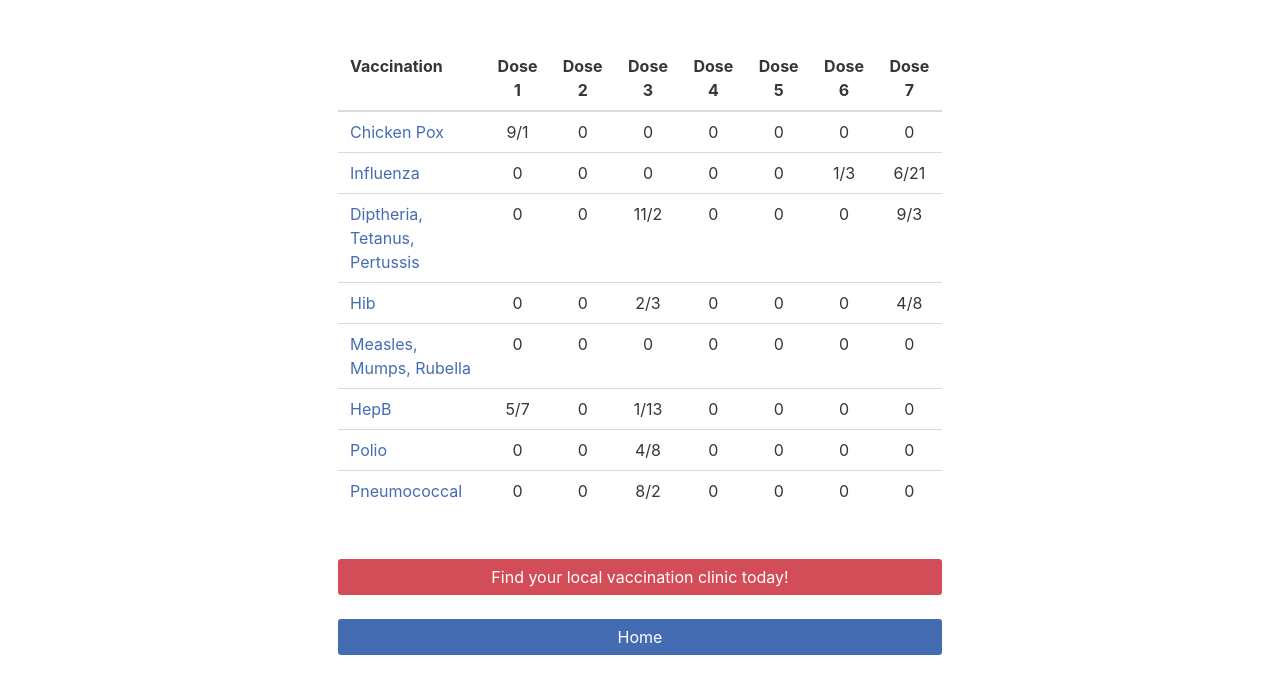
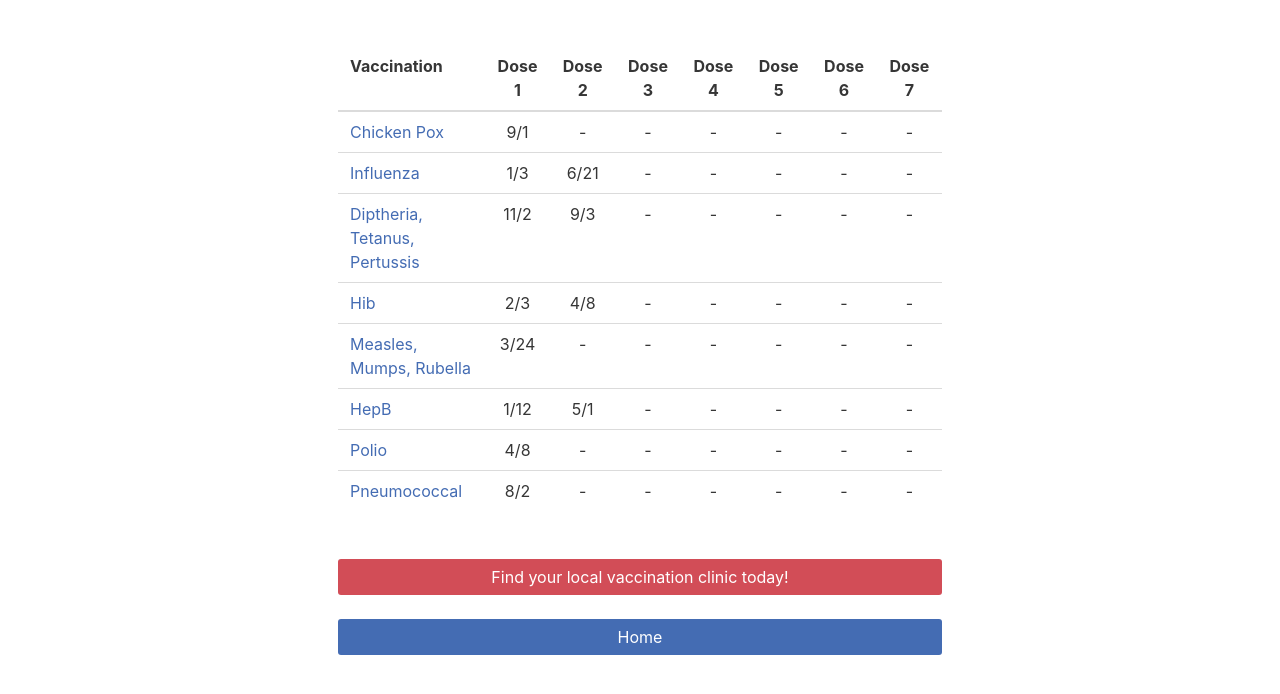
Before and after one commit to valencium/VaxxTracker, a website: page account_info.html in a window 1280 px wide. Shown: the part 216-910 px from the top of the page. Drawn offline with nearby package versions, Linux system fonts and the light colour scheme.

Commit message:
included updated chart and btns

```diff
--- a/account_info.html
+++ b/account_info.html
@@ -99,56 +99,56 @@
             vaccinations: [
             {
             name: "Chicken Pox",
-                      occurrence:["9/1", "0", "0", "0", "0", "0", "0"],
+            occurrence:["9/1", "-", "-", "-", "-", "-", "-"],
             viewId: 'one',
             modalId: 'one',
             modalContent: "Protects your child from hepatitis A, a potentially serious disease, protects other people from the disease because children under 6 years old with hepatitis A usually don’t have symptoms, but they often pass the disease to others without anyone knowing they were infected and Keeps your child from missing school or child care (and keeps you from missing work to care for your sick child)."
             },
             {
             name: "Influenza",
-                      occurrence:["0", "0", "0", "0", "0", "1/3", "6/21"],
+            occurrence:["1/3", "6/21", "-", "-", "-", "-", "-"],
             viewId: 'two',
             modalId: 'two',
             modalContent: "paste content here por favor"
             },
             {
             name: "Diptheria, Tetanus, Pertussis",
-                      occurrence:["0", "0", "11/2", "0", "0", "0", "9/3"],
+            occurrence:["11/2", "9/3", "-", "-", "-", "-", "-"],
             viewId: 'three',
             modalId: 'three',
             modalContent: "paste content here por favor"
             },
             {
             name: "Hib",
-                      occurrence:["0", "0", "2/3", "0", "0", "0", "4/8"],
+            occurrence:["2/3", "4/8", "-", "-", "-", "-", "-"],
             viewId: 'four',
             modalId: 'four',
             modalContent: "paste content here por favor"
             },
             {
             name: "Measles, Mumps, Rubella",
-                      occurrence:["0", "0", "0", "0", "0", "0", "0"],
+            occurrence:["3/24", "-", "-", "-", "-", "-", "-"],
             viewId: 'five',
             modalId: 'five',
             modalContent: "paste content here por favor"
             },
             {
             name: "HepB",
-                      occurrence:["5/7", "0", "1/13", "0", "0", "0", "0"],
+            occurrence:["1/12", "5/1", "-", "-", "-", "-", "-"],
             viewId: 'six',
             modalId: 'six',
             modalContent: "paste content here por favor"
             },
             {
             name: "Polio",
-                      occurrence:["0", "0", "4/8", "0", "0", "0", "0"],
+            occurrence:["4/8", "-", "-", "-", "-", "-", "-"],
             viewId: 'seven',
             modalId: 'seven',
             modalContent: "paste content here por favor"
             },
             {
             name: "Pneumococcal",
-                      occurrence:["0", "0", "8/2", "0", "0", "0", "0"],
+            occurrence:["8/2", "-", "-", "-", "-", "-", "-"],
             viewId: 'eight',
             modalId: 'eight',
             modalContent: "paste content here por favor"
```
Also changed, not shown: index.html (+1 -1 lines). Lines whose indentation alone changed are shown as unchanged.
